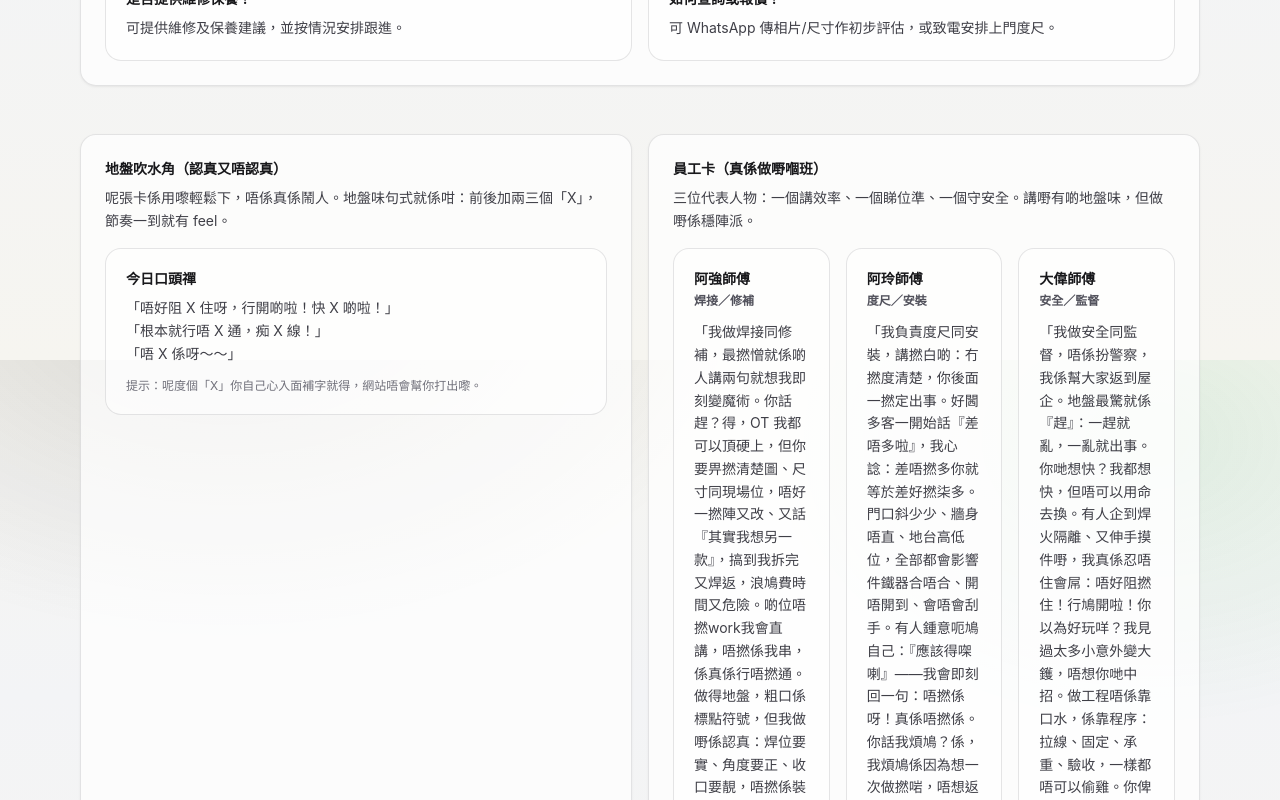
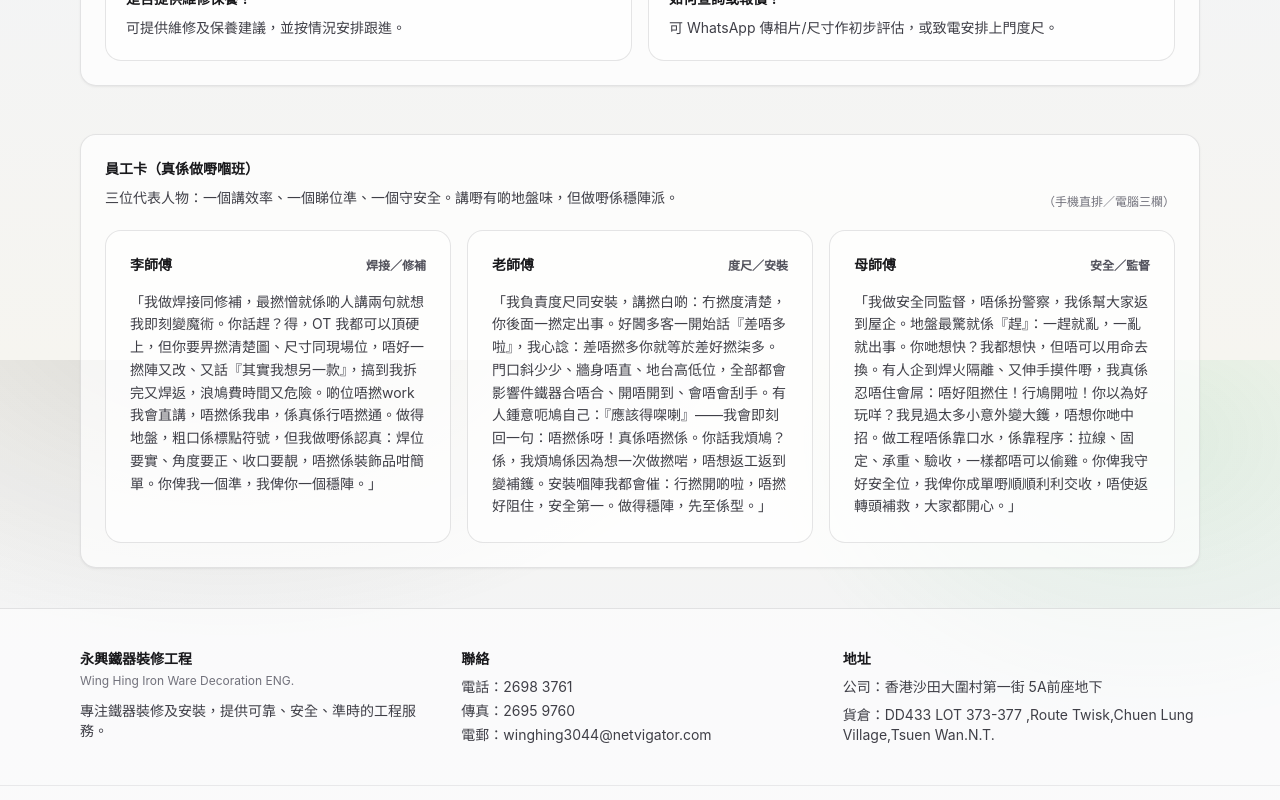
Before and after one commit to koknovem/winghing_web, a React (Vite) app: page /#/ in a window 1280 px wide. Shown: the part 2040-2840 px from the top of the page. Built offline with nearby package versions, Linux system fonts and the light colour scheme.

Commit message:
Remove troll section and improve employee layout
Made-with: Cursor

```diff
--- a/src/pages/Home.tsx
+++ b/src/pages/Home.tsx
@@ -128,47 +128,33 @@ export function Home() {
         </details>
       </section>
 
-      <section className="grid gap-4 lg:grid-cols-2">
-        <div className="rounded-2xl border border-zinc-950/10 bg-white/70 p-6 shadow-sm shadow-black/5">
-          <div className="text-sm font-semibold">地盤吹水角（認真又唔認真）</div>
-          <div className="mt-2 text-sm leading-relaxed text-zinc-700">
-            呢張卡係用嚟輕鬆下，唔係真係鬧人。地盤味句式就係咁：前後加兩三個「X」，節奏一到就有 feel。
-          </div>
-          <div className="mt-4 rounded-2xl border border-zinc-950/10 bg-white/60 p-5">
-            <div className="text-sm font-semibold">今日口頭禪</div>
-            <div className="mt-2 text-sm leading-relaxed text-zinc-700">
-              「唔好阻 X 住呀，行開啲啦！快 X 啲啦！」<br />
-              「根本就行唔 X 通，痴 X 線！」<br />
-              「唔 X 係呀～～」
-            </div>
-            <div className="mt-3 text-xs text-zinc-500">
-              提示：呢度個「X」你自己心入面補字就得，網站唔會幫你打出嚟。
-            </div>
-          </div>
-        </div>
-
-        <div className="rounded-2xl border border-zinc-950/10 bg-white/70 p-6 shadow-sm shadow-black/5">
+      <section className="rounded-2xl border border-zinc-950/10 bg-white/70 p-6 shadow-sm shadow-black/5">
+        <div className="flex flex-wrap items-end justify-between gap-3">
+          <div>
             <div className="text-sm font-semibold">員工卡（真係做嘢嗰班）</div>
             <div className="mt-2 text-sm leading-relaxed text-zinc-700">
               三位代表人物：一個講效率、一個睇位準、一個守安全。講嘢有啲地盤味，但做嘢係穩陣派。
             </div>
+          </div>
+          <div className="text-xs text-zinc-500">（手機直排／電腦三欄）</div>
+        </div>
 
-          <div className="mt-4 grid gap-4 sm:grid-cols-3">
+        <div className="mt-5 grid gap-4 lg:grid-cols-3">
           {[
             {
-                name: '阿強師傅',
+              name: '李師傅',
               role: '焊接／修補',
               line:
                 '「我做焊接同修補，最撚憎就係啲人講兩句就想我即刻變魔術。你話趕？得，OT 我都可以頂硬上，但你要畀撚清楚圖、尺寸同現場位，唔好一撚陣又改、又話『其實我想另一款』，搞到我拆完又焊返，浪鳩費時間又危險。啲位唔撚work我會直講，唔撚係我串，係真係行唔撚通。做得地盤，粗口係標點符號，但我做嘢係認真：焊位要實、角度要正、收口要靚，唔撚係裝飾品咁簡單。你俾我一個準，我俾你一個穩陣。」',
             },
             {
-                name: '阿玲師傅',
+              name: '老師傅',
               role: '度尺／安裝',
               line:
                 '「我負責度尺同安裝，講撚白啲：冇撚度清楚，你後面一撚定出事。好閪多客一開始話『差唔多啦』，我心諗：差唔撚多你就等於差好撚柒多。門口斜少少、牆身唔直、地台高低位，全部都會影響件鐵器合唔合、開唔開到、會唔會刮手。有人鍾意呃鳩自己：『應該得㗎喇』——我會即刻回一句：唔撚係呀！真係唔撚係。你話我煩鳩？係，我煩鳩係因為想一次做撚啱，唔想返工返到變補鑊。安裝嗰陣我都會催：行撚開啲啦，唔撚好阻住，安全第一。做得穩陣，先至係型。」',
             },
             {
-                name: '大偉師傅',
+              name: '母師傅',
               role: '安全／監督',
               line:
                 '「我做安全同監督，唔係扮警察，我係幫大家返到屋企。地盤最驚就係『趕』：一趕就亂，一亂就出事。你哋想快？我都想快，但唔可以用命去換。有人企到焊火隔離、又伸手摸件嘢，我真係忍唔住會屌：唔好阻撚住！行鳩開啦！你以為好玩咩？我見過太多小意外變大鑊，唔想你哋中招。做工程唔係靠口水，係靠程序：拉線、固定、承重、驗收，一樣都唔可以偷雞。你俾我守好安全位，我俾你成單嘢順順利利交收，唔使返轉頭補救，大家都開心。」',
@@ -176,14 +162,15 @@ export function Home() {
           ].map((p) => (
             <div
               key={p.name}
-                className="rounded-2xl border border-zinc-950/10 bg-white/60 p-5"
+              className="rounded-2xl border border-zinc-950/10 bg-white/60 p-6"
             >
+              <div className="flex items-baseline justify-between gap-3">
                 <div className="text-sm font-semibold">{p.name}</div>
-                <div className="mt-1 text-xs font-semibold text-zinc-600">{p.role}</div>
-                <div className="mt-3 text-sm leading-relaxed text-zinc-700">{p.line}</div>
+                <div className="text-xs font-semibold text-zinc-600">{p.role}</div>
+              </div>
+              <div className="mt-4 text-sm leading-relaxed text-zinc-700">{p.line}</div>
             </div>
           ))}
-          </div>
         </div>
       </section>
     </div>
```
Lines whose indentation alone changed are shown as unchanged.
